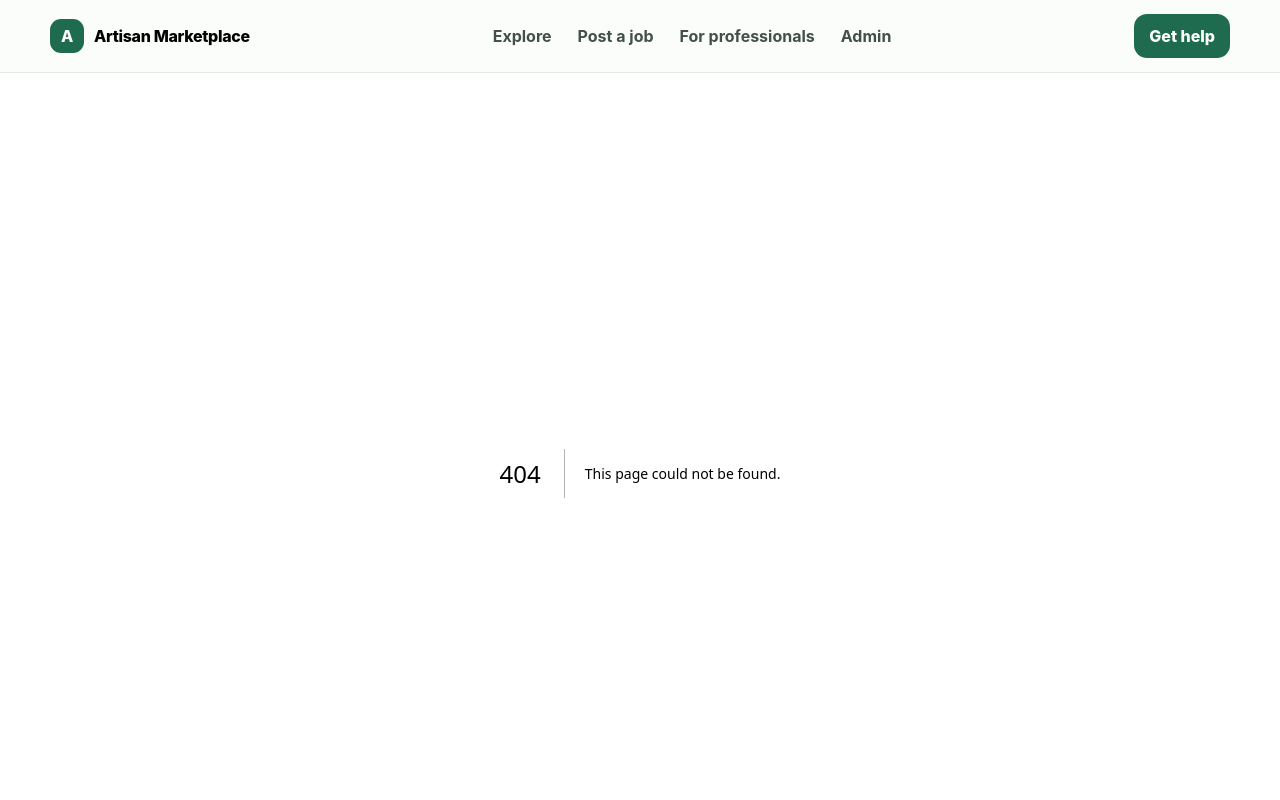
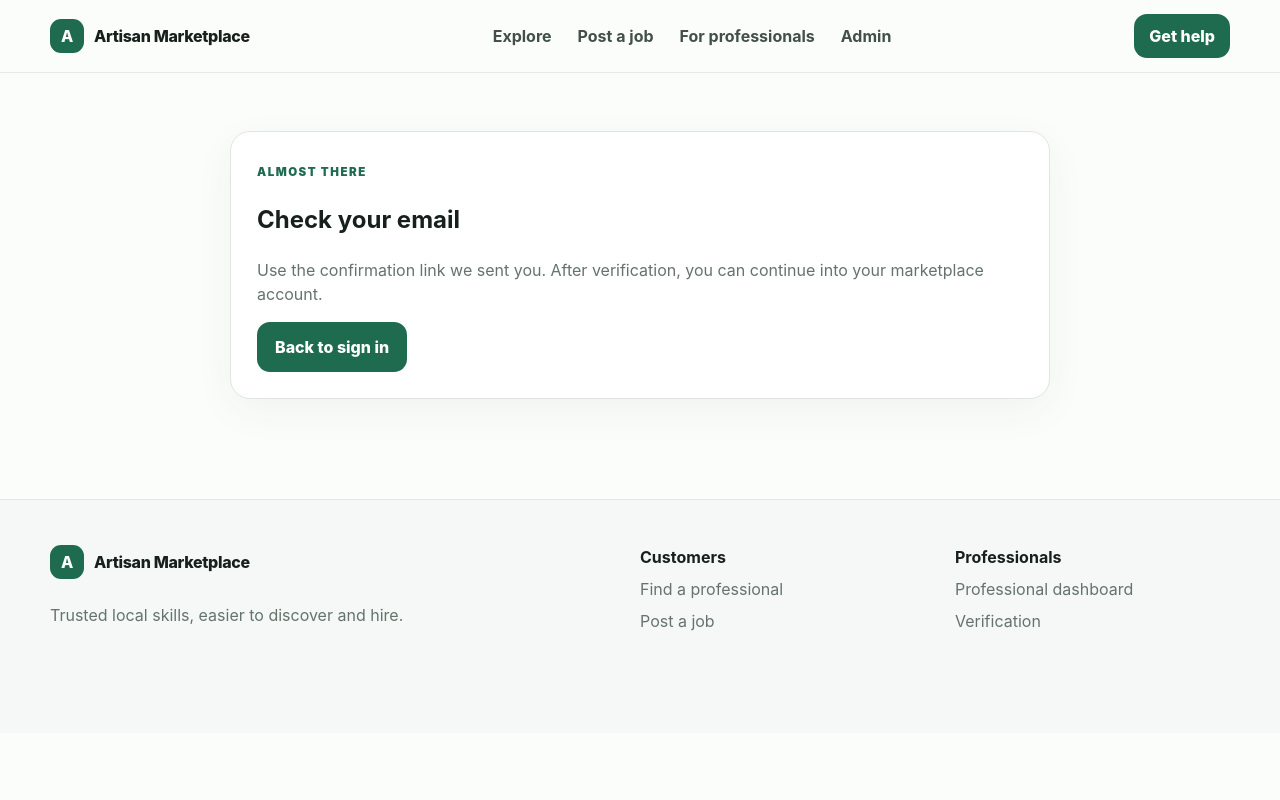
Before and after one commit to speakoutMentalHealth/Artisan-Marketplace, a Next.js app: page /auth/check-email in a window 1280 px wide. Before the commit this address had no page. Shown: the top 800 px of the page. Built offline with nearby package versions, Linux system fonts and the light colour scheme.

Commit message:
Build src/app/auth/check-email/page.tsx

```diff
--- /dev/null
+++ b/src/app/auth/check-email/page.tsx
@@ -0,0 +1,14 @@
+import Link from "next/link";
+
+export default function CheckEmailPage() {
+  return (
+    <div className="shell page narrowPage">
+      <section className="contentCard centeredCard">
+        <span className="eyebrow">Almost there</span>
+        <h1>Check your email</h1>
+        <p>Use the confirmation link we sent you. After verification, you can continue into your marketplace account.</p>
+        <Link className="button" href="/auth">Back to sign in</Link>
+      </section>
+    </div>
+  );
+}
```
